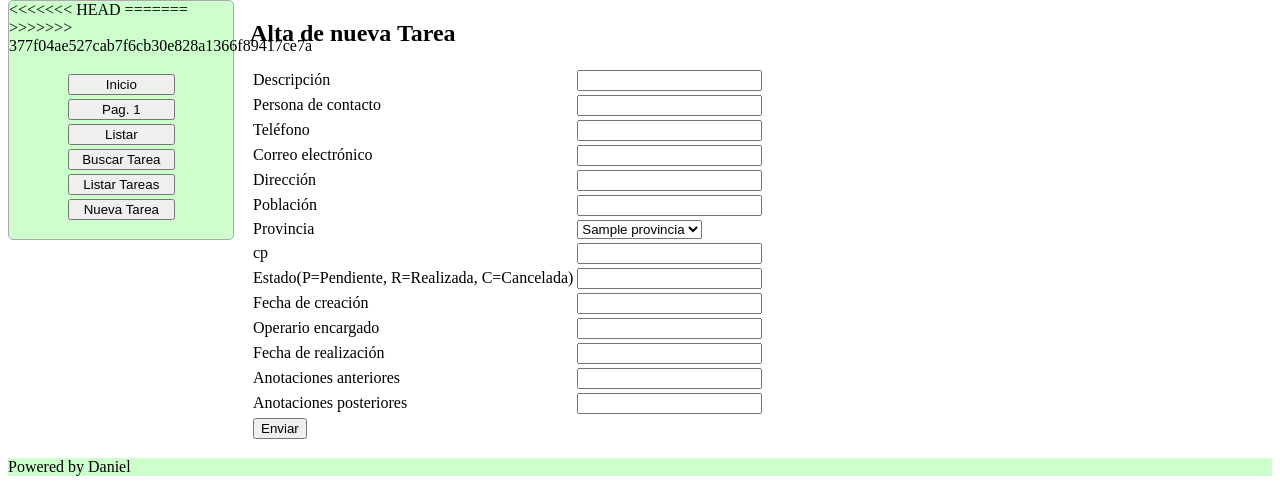
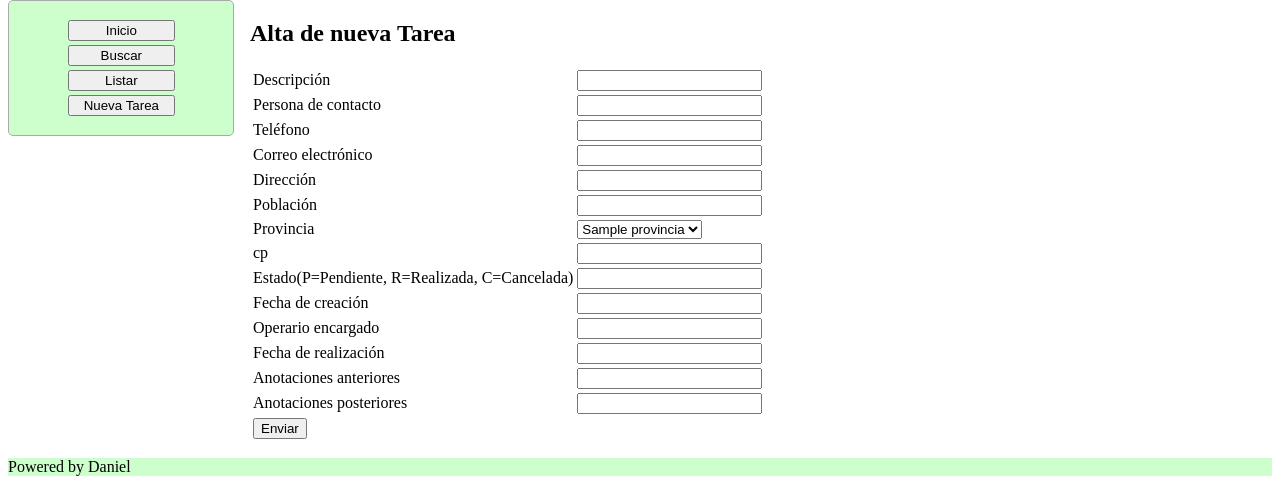
Before and after one commit to dfergar/Tareas, a PHP site: page /ctrl/NuevaTarea.php in a window 1280 px wide. Shown: the part 45-527 px from the top of the page. Run offline with PHP 8.4, Linux system fonts and the light colour scheme; tables that the repository leaves empty or names only in its code hold one stand-in row (values such as "Sample post").

Commit message:
Reparación merge fail

```diff
--- a/plantilla/menu.php
+++ b/plantilla/menu.php
@@ -1,13 +1,8 @@
 <div style="float:left; width:14em; border-radius: 5px; border:1px solid #aaa; background: #ccffcc; margin-right: 1em;">
     <table style="padding: 1em">
         <tr><td><a href='inicio.php'><button style="width: 8em; margin-left: 3em">Inicio</button></a></td></tr>
-<<<<<<< HEAD
-        <tr><td><a href='buscar.php'><button style="width: 8em; margin-left: 3em">Pag. 1</button></a></td></tr>
+        <tr><td><a href='buscar.php'><button style="width: 8em; margin-left: 3em">Buscar</button></a></td></tr>
         <tr><td><a href='listar.php'><button style="width: 8em; margin-left: 3em">Listar</button></a></td></tr>
-=======
-        <tr><td><a href='buscar.php'><button style="width: 8em; margin-left: 3em">Buscar Tarea</button></a></td></tr>
-        <tr><td><a href='listar.php'><button style="width: 8em; margin-left: 3em">Listar Tareas</button></a></td></tr>
->>>>>>> 377f04ae527cab7f6cb30e828a1366f89417ce7a
         <tr><td><a href='NuevaTarea.php'><button style="width: 8em; margin-left: 3em">Nueva Tarea</button></a></td></tr>
     </table>
 </div>
```
Also changed, not shown: ctrl/buscar.php (+8 -1 lines).
